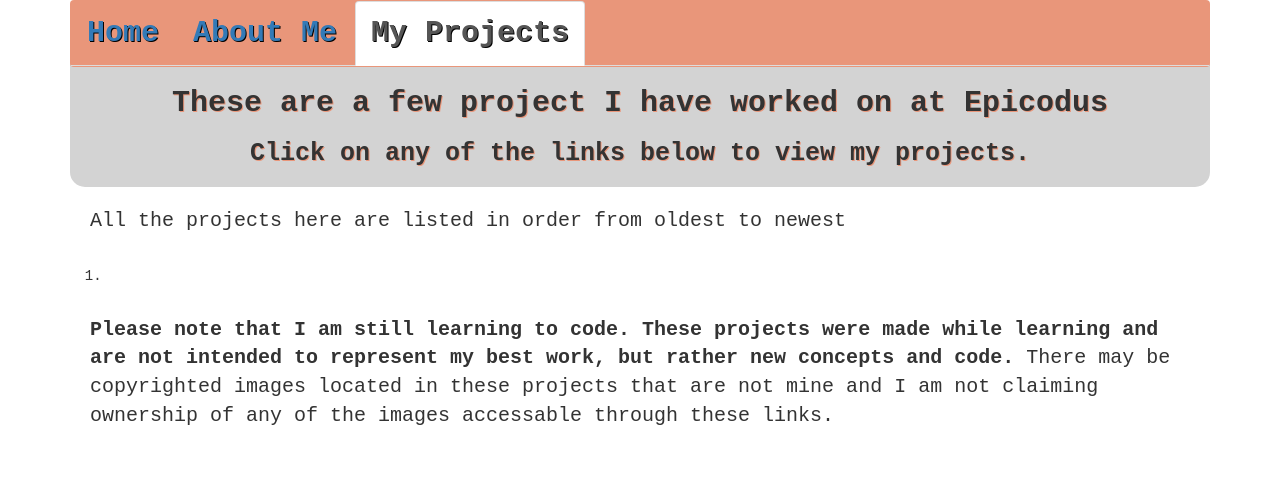
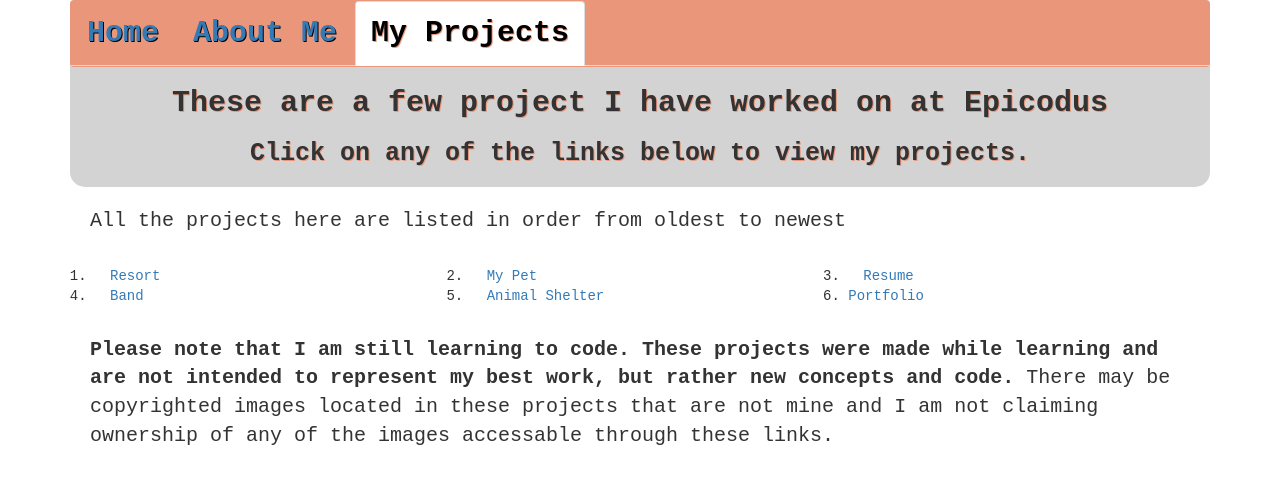
Before and after one commit to Onionator/portfolio, a plain HTML site: page my_projects.html in a window 1280 px wide. Drawn offline with Linux system fonts and the light colour scheme.

Commit message:
add unfinished links to my_projects.html and add a grey box to the top of the page

```diff
--- a/css/styles.css
+++ b/css/styles.css
@@ -46,6 +46,15 @@ p {
   padding-bottom: 10px;
 }
 
+a:hover {
+  color: darksalmon;
+}
+
+.active a{
+  color: black !important;
+  text-shadow: 1px 1px darksalmon;
+}
+
 #bicycle {
   margin-top: 20px;
   width: 96%;
--- a/my_projects.html
+++ b/my_projects.html
@@ -24,9 +24,31 @@
       <h2>Click on any of the links below to view my projects.</h2>
     </div>
     <p>All the projects here are listed in order from oldest to newest</p>
-    <ol>
-      <li></li>
-    </ol>
+      <ol>
+        <div class="row">
+          <li class="col-md-4">
+            <a href="" target="_blank">Resort</a>
+          </li>
+          <li class="col-md-4">
+            <a href="Onionator.github.io/my-pet.git" target="_blank">My Pet</a>
+          </li>
+          <li class="col-md-4">
+            <a href="" target="_blank">Resume</a>
+          </li>
+        </div>
+        <div class="row">
+          <li class="col-md-4">
+            <a href="" target="_blank">Band</a>
+          </li>
+          <li class="col-md-4">
+            <a href="" target="_blank">Animal Shelter</a>
+          </li class="col-md-4">
+          <li>
+            <a href="" target="_blank">Portfolio</a>
+          </li>
+        </div>
+      </ol>
+    </div>
   </body>
   <footer>
     <p><strong>Please note that I am still learning to code. These projects were made while learning and are not intended to represent my best work, but rather new concepts and code.</strong> There may be copyrighted images located in these projects that are not mine and I am not claiming ownership of any of the images accessable through these links.</p>
```
Also changed, not shown: about_me.html (+4 -0 lines).
